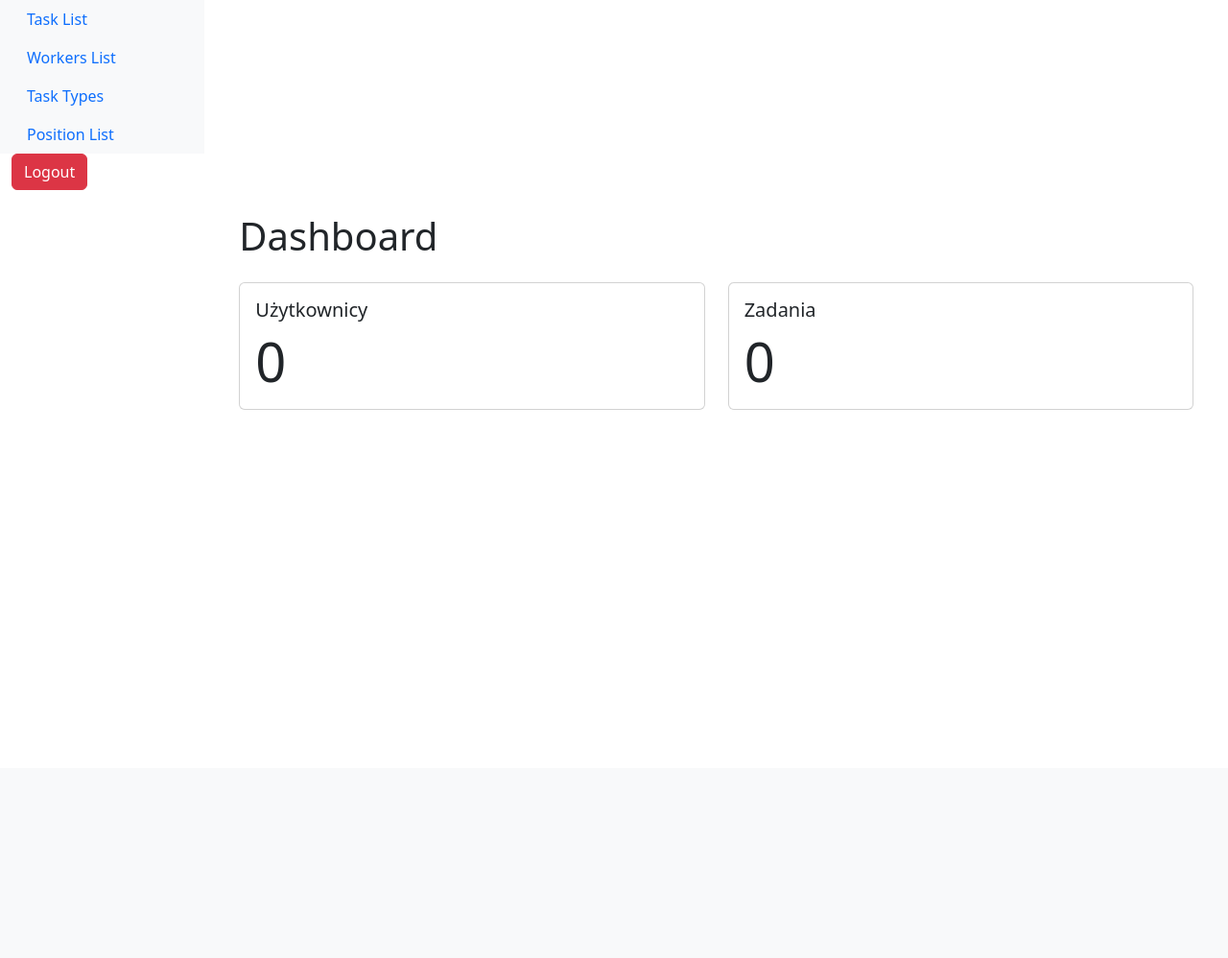
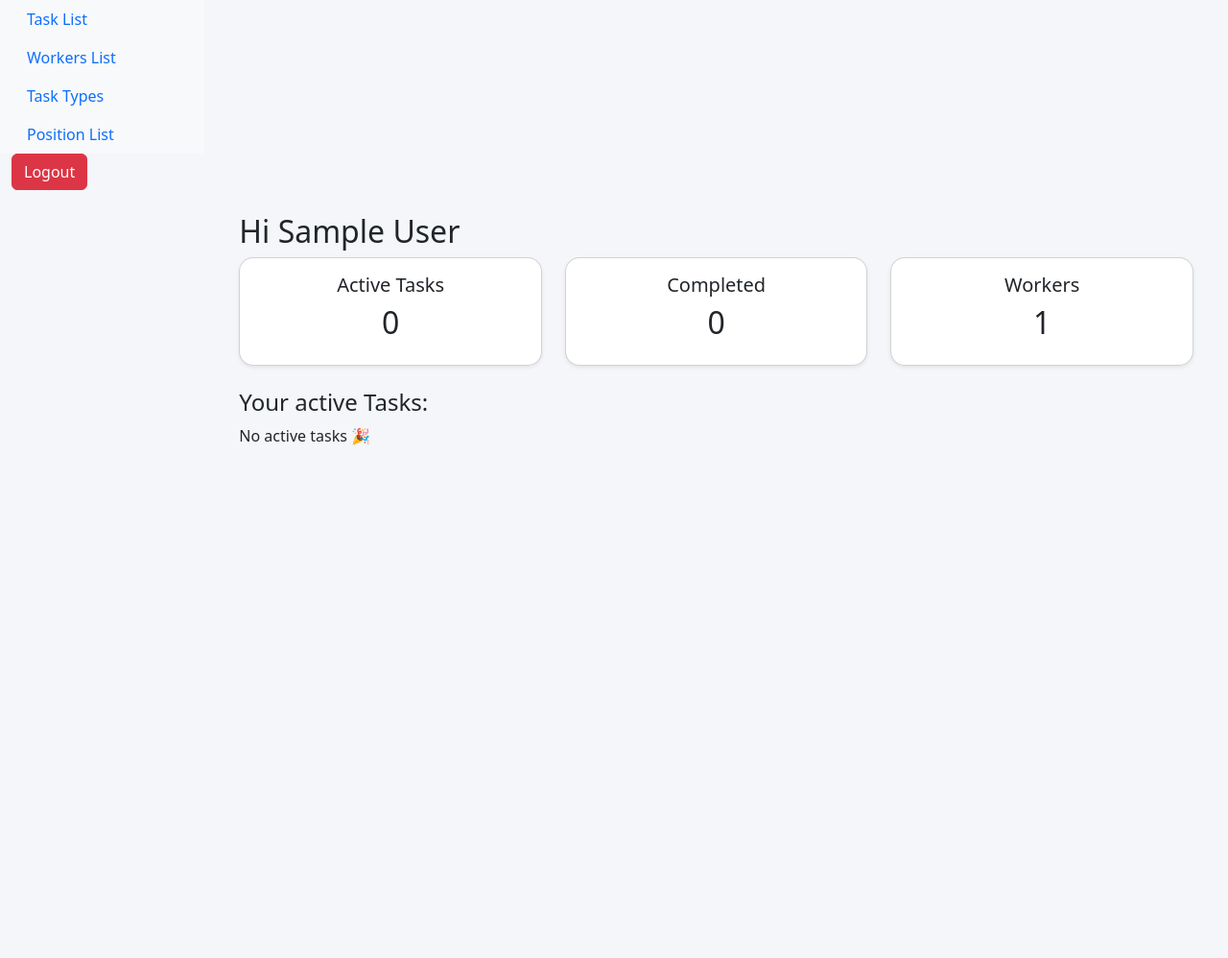
Before and after one commit to Qbaldo/IT_task_manager, a Django app: page / in a window 1280 px wide. Shown: the whole page at 96% size. Before the commit the page ends 427 px from the top, so only its background shows below. Run offline with Django 5.2, Linux system fonts and the light colour scheme; the visitor is signed in with stand-in values (Sample User, id 1); data comes from the database, SQL or seed files in the repository; data that the repository does not hold is empty.

Commit message:
Add style.css and modyfications index view

```diff
--- a/IT_task_manager/settings.py
+++ b/IT_task_manager/settings.py
@@ -118,5 +118,9 @@ USE_TZ = True
 
 STATIC_URL = 'static/'
 
+STATICFILES_DIRS = [
+    BASE_DIR / "static",
+]
+
 LOGIN_REDIRECT_URL = '/'
 LOGOUT_REDIRECT_URL = '/'
--- a/IT_task_manager/templates/base.html
+++ b/IT_task_manager/templates/base.html
@@ -1,10 +1,14 @@
+
 <!DOCTYPE html>
 <html>
 <head>
   <title>Task Manager</title>
   <meta charset="utf-8">
   <meta name="viewport" content="width=device-width, initial-scale=1">
+  {% load static %}
   <link href="https://cdn.jsdelivr.net/npm/bootstrap@5.3.0/dist/css/bootstrap.min.css" rel="stylesheet">
+  <link rel="stylesheet" href="{% static 'css/style.css' %}">
+
 </head>
 <body>
     <div class="container-fluid">
--- a/IT_task_manager/templates/task_manager/index.html
+++ b/IT_task_manager/templates/task_manager/index.html
@@ -1,25 +1,117 @@
 {% extends "base.html" %}
 {% block content %}
-<div class="container mt-4">
-    <h1>Dashboard</h1>
 
-    <div class="row mt-4">
-        <div class="col-md-6">
-            <div class="card">
-                <div class="card-body">
-                    <h5 class="card-title">Użytkownicy</h5>
-                    <p class="card-text display-4">{{ users_count }}</p>
-                </div>
-            </div>
+  <div class="container mt-4">
+    <h2>
+      Hi {{ user.first_name }} {{ user.last_name }}
+    </h2>
+    <div class="row mb-4">
+
+    <div class="col-md-4">
+      <div class="card shadow-sm h-100">
+        <div class="card-body text-center">
+
+          <h5>
+            Active Tasks
+          </h5>
+
+          <h2>
+                    {{ active_tasks_count }}
+          </h2>
+
         </div>
-        <div class="col-md-6">
-            <div class="card">
-                <div class="card-body">
-                    <h5 class="card-title">Zadania</h5>
-                    <p class="card-text display-4">{{ tasks_count }}</p>
-                </div>
-            </div>
+      </div>
+    </div>
+
+
+    <div class="col-md-4">
+      <div class="card shadow-sm h-100">
+        <div class="card-body text-center">
+
+          <h5>
+            Completed
+          </h5>
+
+          <h2>
+            {{ completed_tasks_count }}
+          </h2>
+
         </div>
+      </div>
     </div>
+
+
+    <div class="col-md-4">
+      <div class="card shadow-sm h-100">
+        <div class="card-body text-center">
+
+          <h5>
+            Workers
+          </h5>
+
+          <h2>
+            {{ workers_count }}
+          </h2>
+
+        </div>
+      </div>
+    </div>
+
 </div>
+
+    <H4>
+      Your active Tasks:
+    </H4>
+<div class="row">
+  {% for task in active_tasks %}
+
+    <div class="col-md-4 mb-3">
+
+      <div class="card shadow-sm">
+
+        <div class="card-body">
+
+          <h5 class="card-title">
+            {{ task.name }}
+          </h5>
+
+          <p class="card-text">
+            {{ task.description|truncatechars:80 }}
+          </p>
+
+          <p>
+            Deadline:
+            {{ task.deadline|date:"d.m.Y" }}
+          </p>
+
+          <p>
+            Priority:
+            {{ task.get_priority_display }}
+          </p>
+
+          <a href="{% url 'task-detail' task.id %}"
+             class="btn btn-primary">
+
+            Details
+
+          </a>
+
+        </div>
+
+      </div>
+
+    </div>
+
+  {% empty %}
+
+  <p>
+    No active tasks 🎉
+  </p>
+
+  {% endfor %}
+
+</div>
+
+
+
 {% endblock %}
--- a/IT_task_manager/templates/task_manager/position_list.html
+++ b/IT_task_manager/templates/task_manager/position_list.html
@@ -1,7 +1,7 @@
 {% extends "base.html" %}
 
 {% block content %}
-  <h1>Positions lis</h1>
+  <h1>Positions list</h1>
 <a href="{% url 'position-create' %}" class="btn btn-primary mb-3">Add Position</a>
   <ul>
     {% for position in positions %}
--- a/IT_task_manager/templates/task_manager/worker_form.html
+++ b/IT_task_manager/templates/task_manager/worker_form.html
@@ -4,7 +4,7 @@
 <form method="post">
     {% csrf_token %}
     {{ form.as_p }}
-    <button type="submit">Save</button>
-
+    <button type="submit" class="btn btn-primary">Save</button>
+    <a href="{% url 'worker-list' %}" class="btn btn-primary">Cancel</a>
 </form>
 {% endblock %}
--- a/IT_task_manager/views.py
+++ b/IT_task_manager/views.py
@@ -127,10 +127,23 @@ def task_type_delete(request, pk):
     task_type.delete()
     return redirect('task-type-list')
 
+@login_required(login_url='login')
 def index(request):
-    users_count = Worker.objects.count()
-    tasks_count = Task.objects.count()
+    active_tasks = Task.objects.filter(
+        assignees=request.user,
+        is_completed=False
+    )
+
+    completed_tasks = Task.objects.filter(
+        assignees=request.user,
+        is_completed=True
+    )
+
+    workers_count = Worker.objects.count()
+
     return render(request, 'task_manager/index.html', {
-        'users_count': users_count,
-        'tasks_count': tasks_count
+        'active_tasks': active_tasks,
+        'active_tasks_count': active_tasks.count(),
+        'completed_tasks_count': completed_tasks.count(),
+        'workers_count': workers_count,
     })
--- /dev/null
+++ b/static/css/style.css
@@ -0,0 +1,12 @@
+body {
+    background-color: #f4f6f9;
+}
+
+main {
+    background-color: #f4f6f9;
+    min-height: 100vh;
+}
+
+.card {
+    border-radius: 15px;
+}
```
